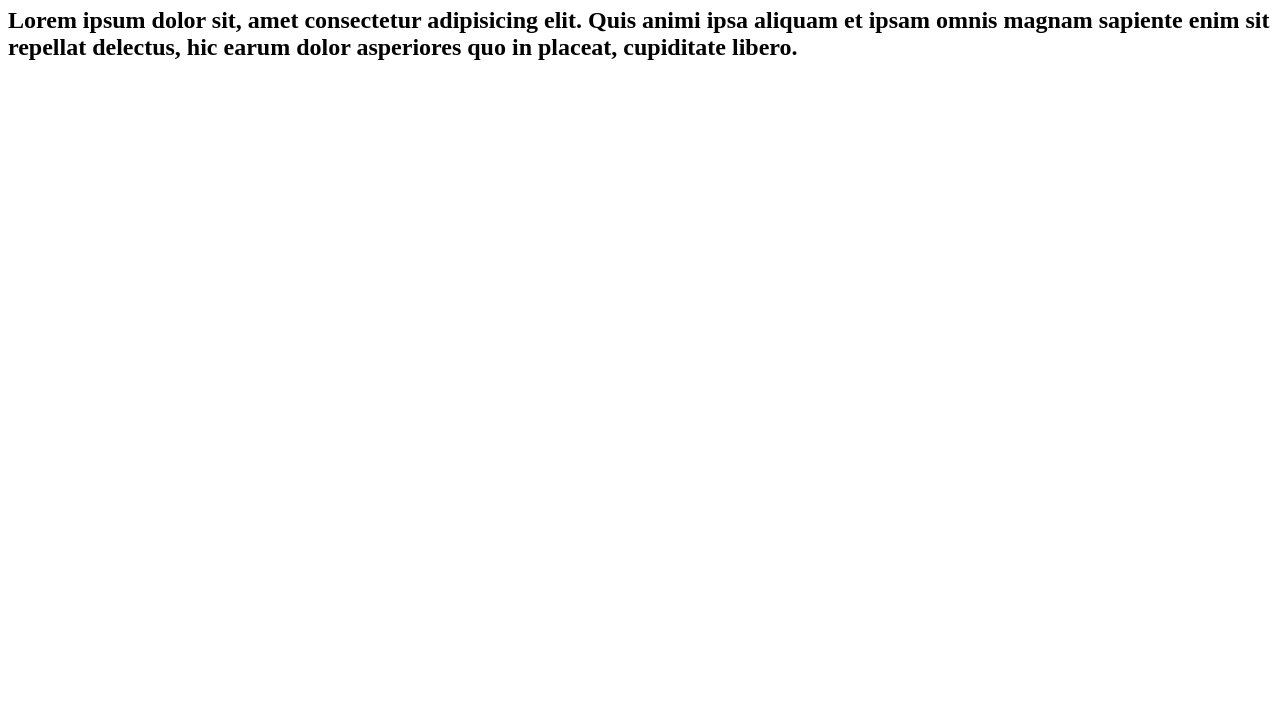
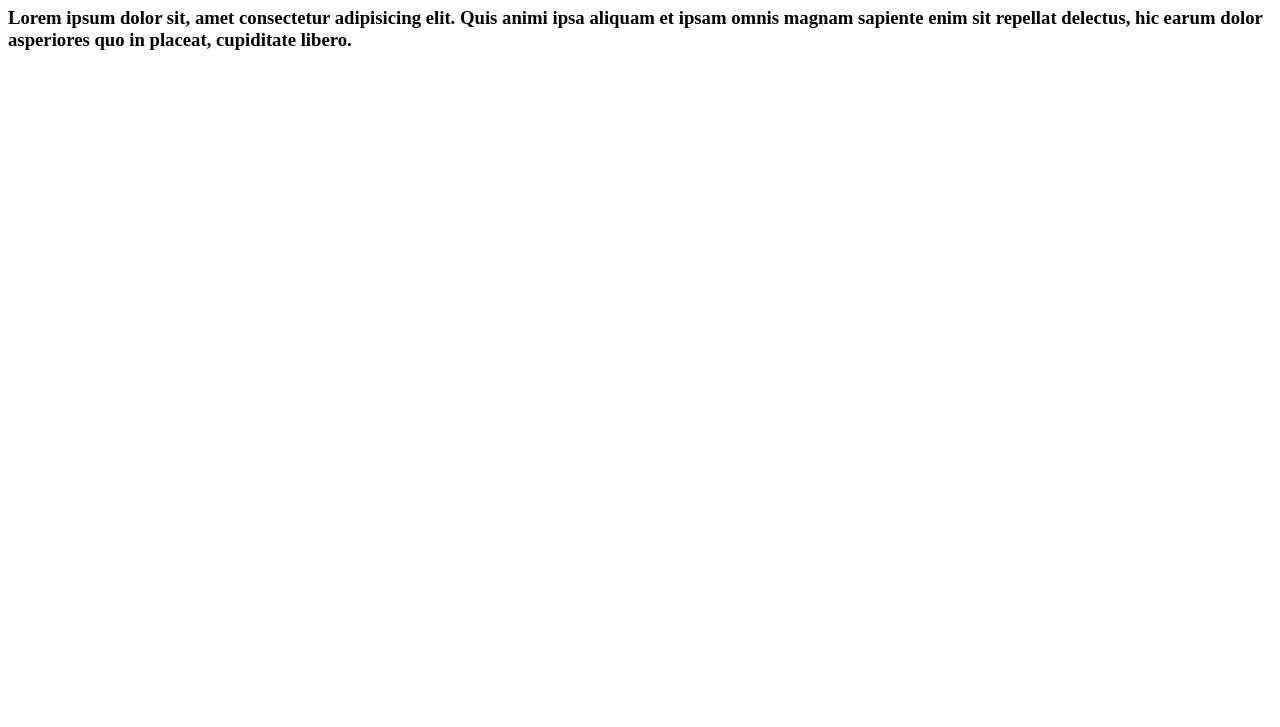
Before and after one commit to chrismota/curso-git, a plain HTML site: page index.html in a window 1280 px wide. Shown: the part 73-800 px from the top of the page. Drawn offline with Linux system fonts and the light colour scheme.

Commit message:
11º commit - Fix: mudei de h2 para h3

```diff
--- a/index.html
+++ b/index.html
@@ -9,8 +9,8 @@
 
 <body>
     <h1>Hello, world!</h1>
-    <h2>Lorem ipsum dolor sit, amet consectetur adipisicing elit. Quis animi ipsa aliquam et ipsam omnis magnam sapiente
-        enim sit repellat delectus, hic earum dolor asperiores quo in placeat, cupiditate libero.</h2>
+    <h3>Lorem ipsum dolor sit, amet consectetur adipisicing elit. Quis animi ipsa aliquam et ipsam omnis magnam sapiente
+        enim sit repellat delectus, hic earum dolor asperiores quo in placeat, cupiditate libero.</h3>
 </body>
 
 </html>
```
